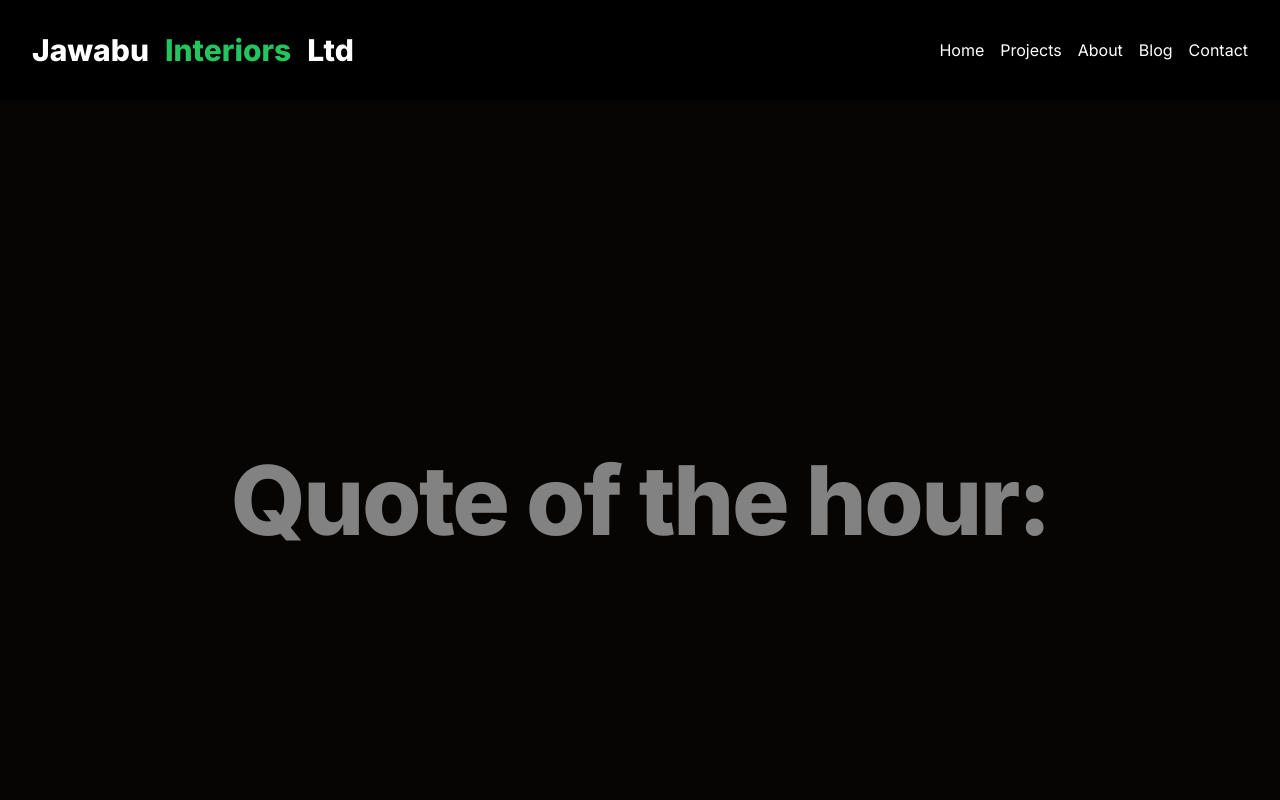
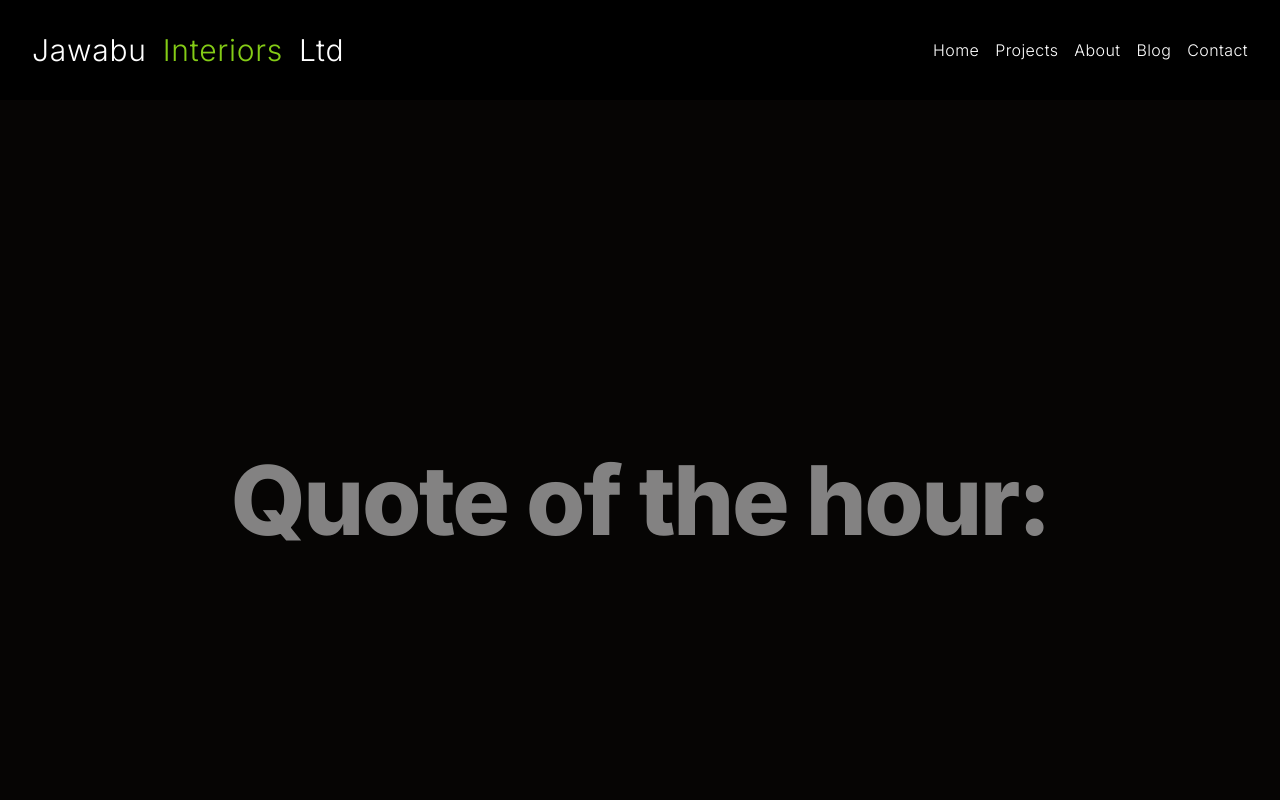
Before and after one commit to Daveroy-Mutisya/JW-Frontend, a Next.js app: page / in a window 1280 px wide. Shown: the top 800 px of the page. Built offline with nearby package versions, Linux system fonts and the light colour scheme; no server answers.

Commit message:
finished the navbar

```diff
--- a/src/components/NavBar.tsx
+++ b/src/components/NavBar.tsx
@@ -51,13 +51,13 @@ export function NavBar() {
   <div className="flex flex-wrap items-center justify-between">
     {/* Left Side - Jawabu Interiors */}
     <div className="flex items-center space-x-4">
-      <h1 className="text-3xl font-extrabold lg:text-3xl">
+      <h1 className="text-3xl font-abel font-light tracking-wide lg:text-3xl">
         Jawabu
       </h1>
-      <h1 className="text-3xl font-extrabold lg:text-3xl ml-4 text-green-500">
+      <h1 className="text-3xl font-abel font-light tracking-wide lg:text-3xl ml-4 text-lime-500">
         Interiors
       </h1>
-      <h1 className="text-3xl font-extrabold text-white-500">
+      <h1 className="text-3xl font-abel font-light tracking-wide text-white-500">
         Ltd
       </h1>
     </div>
@@ -75,35 +75,35 @@ export function NavBar() {
         <NavigationMenuList className="flex space-x-4">
         <NavigationMenuItem>
             <Link href="/" passHref>
-              <NavigationMenuLink className="hover:text-green-500">
+              <NavigationMenuLink className="hover:text-lime-500 font-abel font-light tracking-wide">
                 Home
               </NavigationMenuLink>
             </Link>
           </NavigationMenuItem>
           <NavigationMenuItem>
             <Link href="/Projects" passHref>
-              <NavigationMenuLink className="hover:text-green-500">
+              <NavigationMenuLink className="hover:text-lime-500 font-abel font-light tracking-wide">
                 Projects
               </NavigationMenuLink>
             </Link>
           </NavigationMenuItem>
           <NavigationMenuItem>
             <Link href="/About" passHref>
-              <NavigationMenuLink className="hover:text-green-500">
+              <NavigationMenuLink className="hover:text-lime-500 font-abel font-light tracking-wide">
                 About
               </NavigationMenuLink>
             </Link>
           </NavigationMenuItem>
           <NavigationMenuItem>
             <Link href="/Blog" passHref>
-              <NavigationMenuLink className="hover:text-green-500">
+              <NavigationMenuLink className="hover:text-lime-500 font-abel font-light tracking-wide">
                 Blog
               </NavigationMenuLink>
             </Link>
           </NavigationMenuItem>
           <NavigationMenuItem>
             <Link href="/Contact" passHref>
-              <NavigationMenuLink className="hover:text-green-500">
+              <NavigationMenuLink className="hover:text-lime-500 font-abel font-light tracking-wide">
                 Contact
               </NavigationMenuLink>
             </Link>
@@ -127,27 +127,27 @@ export function NavBar() {
       <NavigationMenu>
         <NavigationMenuList className="flex flex-col items-center space-y-6 text-2xl">
           <NavigationMenuItem>
-            <Link href="/" onClick={toggleMenu} className="hover:text-green-500">
+            <Link href="/" onClick={toggleMenu} className="hover:text-lime-500 font-abel font-light tracking-wide">
               Home
             </Link>
           </NavigationMenuItem>
           <NavigationMenuItem>
-            <Link href="/Projects" onClick={toggleMenu} className="hover:text-green-500">
+            <Link href="/Projects" onClick={toggleMenu} className="hover:text-lime-500 font-abel font-light tracking-wide">
               Projects
             </Link>
           </NavigationMenuItem>
           <NavigationMenuItem>
-            <Link href="/About" onClick={toggleMenu} className="hover:text-green-500">
+            <Link href="/About" onClick={toggleMenu} className="hover:text-lime-500 font-abel font-light tracking-wide">
               About
             </Link>
           </NavigationMenuItem>
           <NavigationMenuItem>
-            <Link href="/Blog" onClick={toggleMenu} className="hover:text-green-500">
+            <Link href="/Blog" onClick={toggleMenu} className="hover:text-lime-500 font-abel font-light tracking-wide">
               Blog
             </Link>
           </NavigationMenuItem>
           <NavigationMenuItem>
-            <Link href="/Contact" onClick={toggleMenu} className="hover:text-green-500">
+            <Link href="/Contact" onClick={toggleMenu} className="hover:text-lime-500 font-abel font-light tracking-wide">
               Contact
             </Link>
           </NavigationMenuItem>
```
